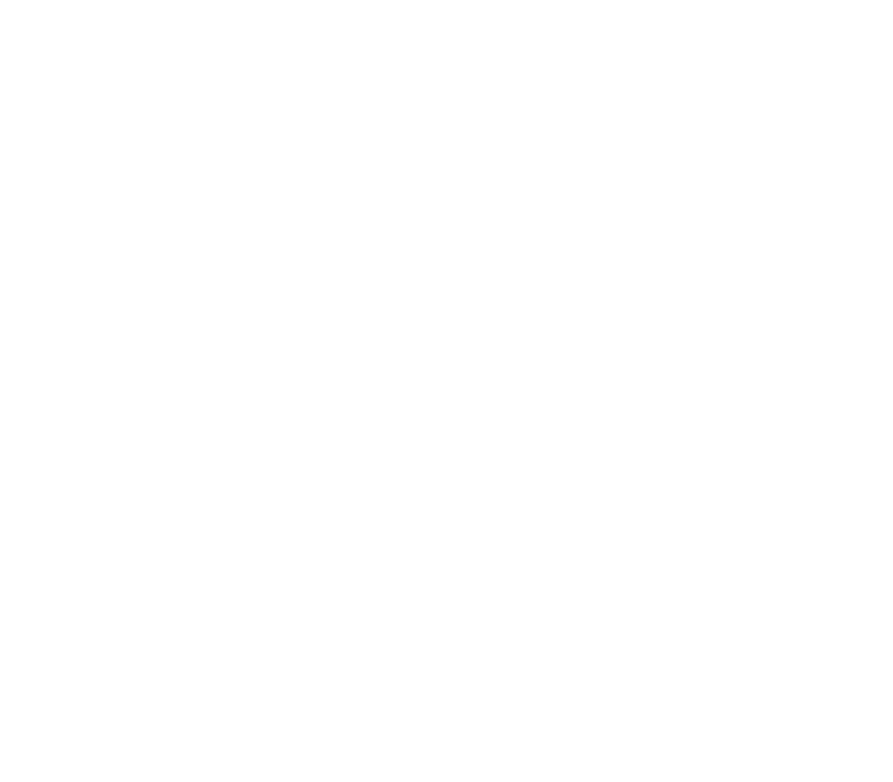
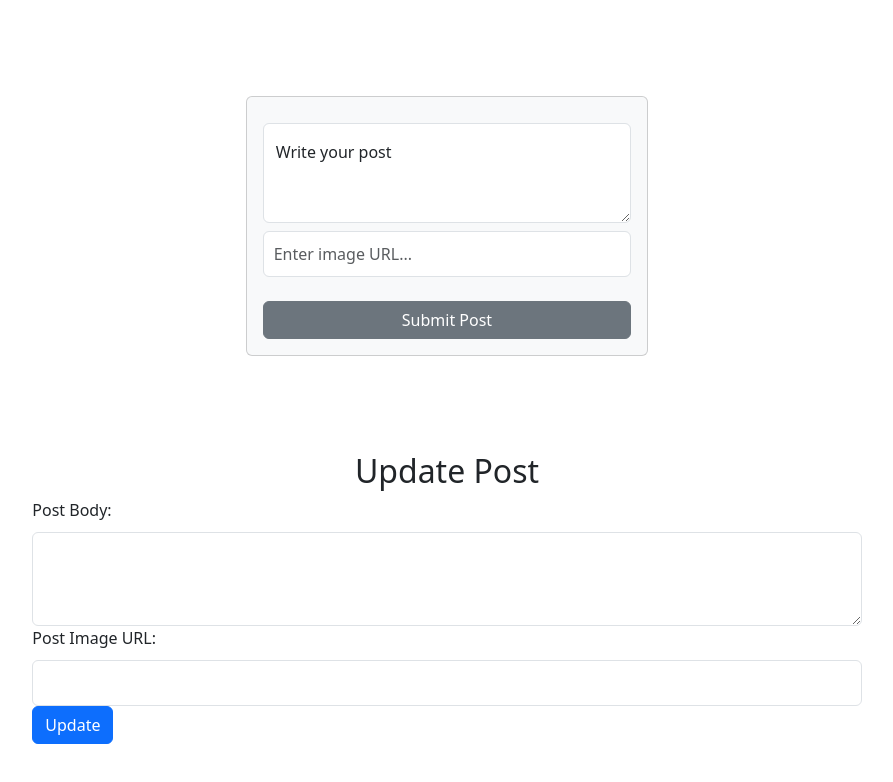
Before and after one commit to Samer20003/Founder-Task2, a React (Create React App) app in the folder task2/: page /updateAndAddPost/1 in a window 1280 px wide. Before the commit this address had no page. Shown: the top 782 px of the page, without its empty margins (193-1086 px from the left). Built offline with nearby package versions, Linux system fonts and the light colour scheme.

Commit message:
adding the route params for both update and upload post

```diff
--- a/task2/src/App.js
+++ b/task2/src/App.js
@@ -9,6 +9,7 @@
 import {LoggedInUserProvider} from "./Context/logedInUser"
 import ListView from './components/ListPosts';
 import AddAndUpdatePage from './pages/AddAndUpdatePage';
+
 function App() {
   return (
     <LoggedInUserProvider>
@@ -17,8 +18,9 @@
         <Route path="/LoginPage" element={<LoginPage />} />
         <Route path="/Regstraion" element={<Regstraion />} />
         <Route path="/HomePage" element={<HomePage />} />
+        <Route path="/updateAndAddPost/:id" element={<AddAndUpdatePage />} />
         <Route path="/ListView" element={<ListView />} />
-        <Route path="/niger" element={<AddAndUpdatePage />} />
+
 
       </Routes>
    </BrowserRouter>
--- a/task2/src/Context/logedInUser.js
+++ b/task2/src/Context/logedInUser.js
@@ -1,5 +1,5 @@
 import React, { createContext, useState, useContext, useEffect } from "react";
-
+import { useNavigate } from "react-router-dom";
 const LoggedUserContext = createContext();
 
 export function LoggedInUserProvider({ children }) {
@@ -43,6 +43,7 @@
       setUpdateBody(updatePosts.postBody);
       setUpdateImageUrl(updatePosts.postImageUrl);
     }
+    console.log("the index is"+ index);
   };
 
   const saveUpdatedPost = (index) => {
--- a/task2/src/components/ListPosts.jsx
+++ b/task2/src/components/ListPosts.jsx
@@ -4,7 +4,7 @@
 import MoreIcon from '@mui/icons-material/MoreVert';
 import Menu from '@mui/material/Menu';
 import MenuItem from '@mui/material/MenuItem';
-
+import { useNavigate } from 'react-router-dom';
 function ListPosts() {
   const {
     loggedInUser,
@@ -20,7 +20,7 @@
     saveUpdatedPost
   } = useLogedInUser();
 
-
+  const navigate = useNavigate();
   const [anchorEl, setAnchorEl] = useState(null);
   const handleClickForTheIcon = (event) => {
     setAnchorEl(event.currentTarget);
@@ -71,6 +71,7 @@
                       }}
                     >
                       <MenuItem onClick={() => {
+                        navigate(`/updateAndAddPost/${post.postId}`)
                         handleUpdatePost(index);
                         handleClose();
                       }}>
@@ -94,35 +95,7 @@
                 </small>
               </p>
 
-              {editingIndex === index ? (
-                <>
-                  <textarea
-                    value={updateBody}
-                    onChange={(e) => setUpdateBody(e.target.value)}
-                    placeholder="Update post content"
-                    className="form-control mb-2"
-                  />
-                  <input
-                    type="text"
-                    value={updateImageUrl}
-                    onChange={(e) => setUpdateImageUrl(e.target.value)}
-                    placeholder="Update image URL"
-                    className="form-control mb-2"
-                  />
-                  <button
-                    className="btn btn-success me-2"
-                    onClick={() => saveUpdatedPost(index)}
-                  >
-                    Save
-                  </button>
-                  <button
-                    className="btn btn-secondary"
-                    onClick={handleCancel}
-                  >
-                    Cancel
-                  </button>
-                </>
-              ) : null}
+
             </div>
           </div>
         </div>
--- a/task2/src/components/NavBar.jsx
+++ b/task2/src/components/NavBar.jsx
@@ -13,8 +13,8 @@
 
   }
   return (
-<nav className="navbar navbar-expand-lg bg-body-tertiary">
-  <div className="container">
+<nav className="navbar navbar-expand-lg ">
+  <div className="container bg-b">
     <a className="navbar-brand" href="#">Navbar</a>
     <button type="button" onClick={handleClose} className="btn btn-secondary">Logout</button>
   </div>
--- a/task2/src/components/Post.jsx
+++ b/task2/src/components/Post.jsx
@@ -1,7 +1,9 @@
 import React, {useState} from 'react'
 import {useLogedInUser} from '../Context/logedInUser'
 import ListPosts from './ListPosts';
+import { useNavigate } from 'react-router-dom';
 function Post() {
+  const navigate = useNavigate();
   const users = JSON.parse(localStorage.getItem("users") || "[]" );
   const [postBody, setPostBody] = useState('');
   const [postImageUrl, setPostImageUrl] = useState('');
@@ -34,7 +36,8 @@
       createdDate: new Date().toISOString()
     };
 
-    console.log(newPost);
+    navigate('/HomePage')
+
 
     addNewPost(newPost);
 
@@ -43,15 +46,22 @@
   }
 
   return (
-    <div className='container-fluid'>
-      <div className="card" style={{width: "18rem"}}>
+
+    <div className='row justify-content-center '>
+      <div className='col-sm-12 col-md-8 col-lg-6 '>
+      <div className="card bg-body-tertiary rounded " style={{ maxWidth: "700px", width:"100%" }} >
         <div className="card-body">
-          <h6 className="card-subtitle mb-2 text-body-secondary">Card subtitle</h6>
+        <div class="form-floating">
           <textarea
-            className="card-text"
-            placeholder="Write your post..."
-            onChange={(e) => {setPostBody(e.target.value)}}
-          ></textarea>
+           class="form-control"
+            placeholder="Leave a comment here"
+            id="floatingTextarea2"
+            style={{height: "100px"}}
+            onChange={(e) => {setPostBody(e.target.value)}}>
+          </textarea>
+          <label for="floatingTextarea2">Write your post</label>
+           </div>
+
         <input
             type="text"
             placeholder="Enter image URL..."
@@ -59,10 +69,11 @@
             onChange={(e) => setPostImageUrl(e.target.value)}
             className="form-control mt-2"
           />
-          <button onClick={handlePostSubmit}>Submit Post</button>
+          <button class="btn btn-secondary mt-4 w-100 text-center " onClick={handlePostSubmit}>Submit Post</button>
         </div>
+       </div>
+      </div>
 
-</div>
     </div>
   )
 }
--- a/task2/src/pages/AddAndUpdatePage.js
+++ b/task2/src/pages/AddAndUpdatePage.js
@@ -1,16 +1,77 @@
-import React  from 'react'
+import React, { useEffect } from 'react';
 import { useLogedInUser } from '../Context/logedInUser';
+import { useParams, useNavigate } from 'react-router-dom';
+import Post from '../components/Post';
+
 function AddAndUpdatePage() {
-    const {posts} = useLogedInUser();
+   const navigate = useNavigate();
+   const {
+    posts,
+    setUpdateBody,
+    setUpdateImageUrl,
+    updateBody,
+    updateImageUrl,
+    saveUpdatedPost,
+    setEditingIndex
+   } = useLogedInUser();
 
-    posts.forEach(post => {
-        console.log('Post ID:', post.postId);
-    });
-  return (
-    <div>
-        <h1>niger is </h1>
-    </div>
-  )
+   const { id } = useParams();
+   const postIndex = posts.findIndex((p) => p.postId === parseInt(id, 10)); // i use the findIndex insted of find because my functiones dpeneds on the index not the id
+
+   useEffect(() => {
+      if (id && postIndex >= 0) {
+         const post = posts[postIndex];
+         setUpdateBody(post.postBody);
+         setUpdateImageUrl(post.postImageUrl);
+         setEditingIndex(postIndex);
+      }
+   }, [id, postIndex, posts, setUpdateBody, setUpdateImageUrl, setEditingIndex]);
+
+   const handleUpdate = (e) => {
+      e.preventDefault();
+      saveUpdatedPost(postIndex);  // send the index of the post
+      navigate('/HomePage');
+   };
+
+   return (
+      <div className='container-fluid pt-5 mt-5'>
+         <div className='row justify-content-center'>
+            <div className="col-12 col-md-10 col-lg-8">
+
+               <Post />
+            </div>
+         </div>
+
+         <div className='row justify-content-center mt-5 pt-5'>
+            <div className='col-12 col-md-10 col-lg-8'>
+               <h2 className='text-center'>Update Post</h2>
+               <form onSubmit={handleUpdate}>
+                  <div className="form-group">
+                     <label htmlFor="postBody">Post Body:</label>
+                     <textarea
+                        className="form-control"
+                        id="postBody"
+                        rows="3"
+                        value={updateBody}
+                        onChange={(e) => setUpdateBody(e.target.value)}
+                     />
+                  </div>
+                  <div className="form-group">
+                     <label htmlFor="postImageUrl">Post Image URL:</label>
+                     <input
+                        type="text"
+                        className="form-control"
+                        id="postImageUrl"
+                        value={updateImageUrl}
+                        onChange={(e) => setUpdateImageUrl(e.target.value)}
+                     />
+                  </div>
+                  <button type="submit" className="btn btn-primary">Update</button>
+               </form>
+            </div>
+         </div>
+      </div>
+   );
 }
 
-export default AddAndUpdatePage
+export default AddAndUpdatePage;
--- a/task2/src/pages/HomePage.js
+++ b/task2/src/pages/HomePage.js
@@ -3,19 +3,25 @@
 import {useLogedInUser} from '../Context/logedInUser'
 import Post from "../components/Post"
 import ListPosts from '../components/ListPosts'
+import { useNavigate } from 'react-router-dom'
 function HomePage() {
+  const navigate = useNavigate();
   return (
-    <di className ="container-fluid">
+    <div className ="container-fluid bg-dark-subtle">
       <div className='row'>
         <div className = "col-12">
       <NavBar/>
       </div>
-      <div className = "col-12 d-flex justify-content-center">
-      <Post/>
+      <div className='col-12 d-flex justify-content-center '>
+      <button type="button" class="btn btn-secondary w-50 mt-5 " onClick={()=>{
+          navigate('/updateAndAddPost/new');
+
+      }}>add Post</button>
+
       </div>
       <ListPosts/>
       </div>
-    </di>
+    </div>
   )
 }
 
```
